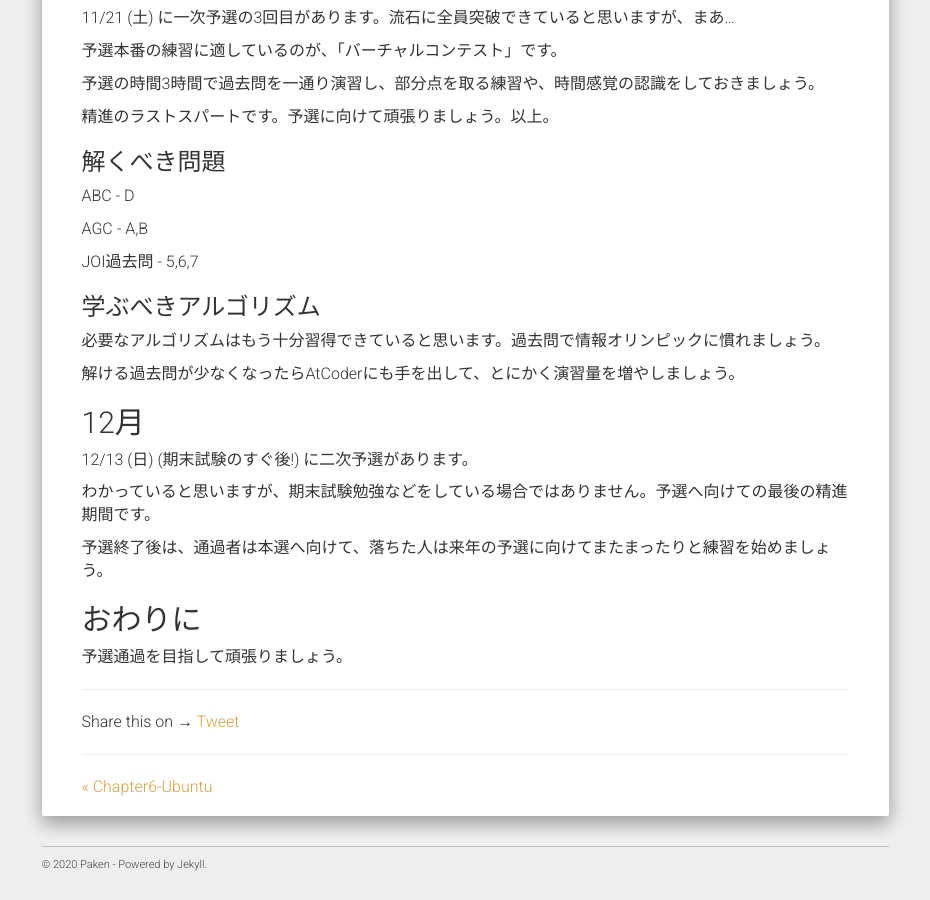
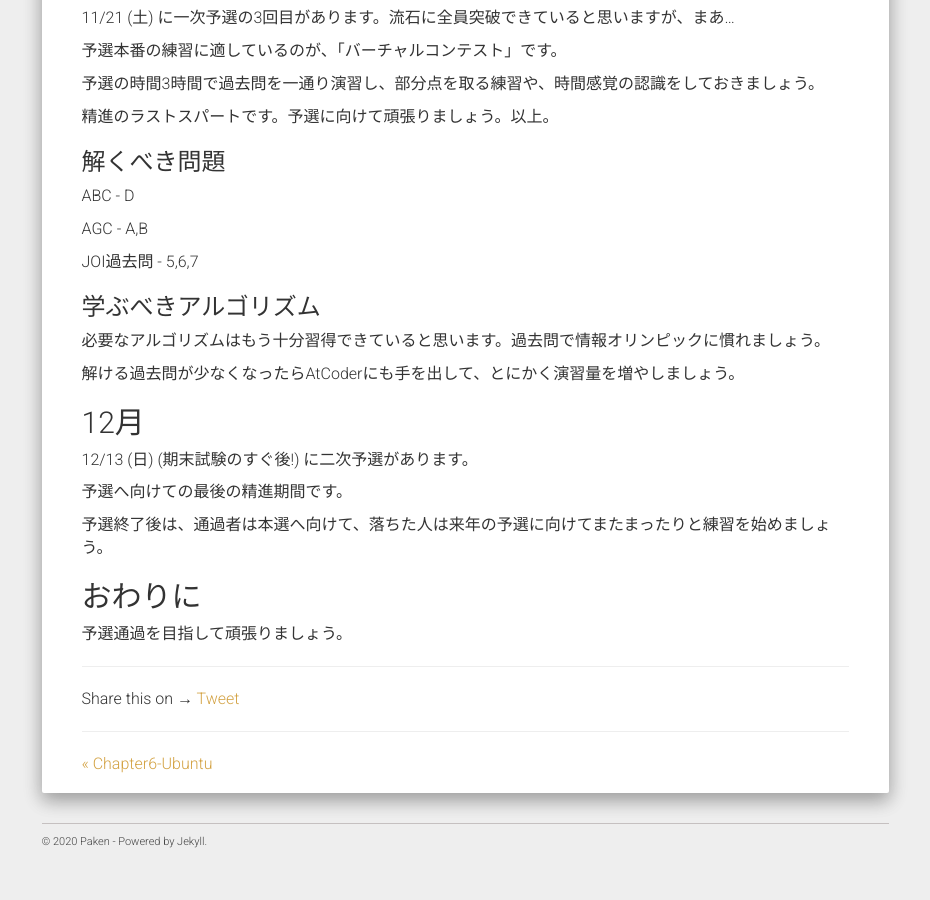
Before and after one commit to TKPaken/beginners, a Jekyll site: the page built from _posts/2020-3-26-chapter7.md, in a window 1280 px wide and 900 px high, scrolled down 4177 px. Shown: the whole window, without its empty margins (321-1251 px from the left). Built offline with Jekyll 4.4.1, drawn with Linux system fonts in a browser that asks for light colours; nearby versions of some CDN libraries; comment, search, counter and statistics services are not loaded; after the commit the page ends 5054 px from its top, so only the background shows below that.

```diff
--- a/_posts/2020-3-26-chapter7.md
+++ b/_posts/2020-3-26-chapter7.md
@@ -203,7 +203,7 @@
 
 12/13 (日) (期末試験のすぐ後!) に二次予選があります。
 
-わかっていると思いますが、期末試験勉強などをしている場合ではありません。予選へ向けての最後の精進期間です。
+予選へ向けての最後の精進期間です。
 
 予選終了後は、通過者は本選へ向けて、落ちた人は来年の予選に向けてまたまったりと練習を始めましょう。
 
```
